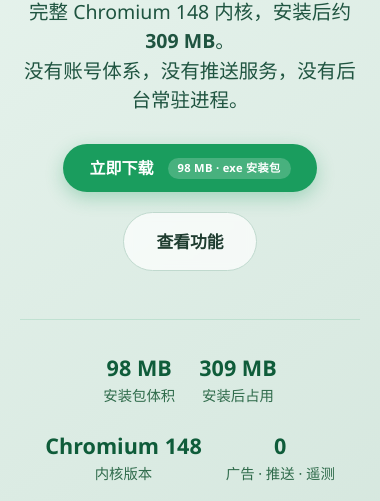
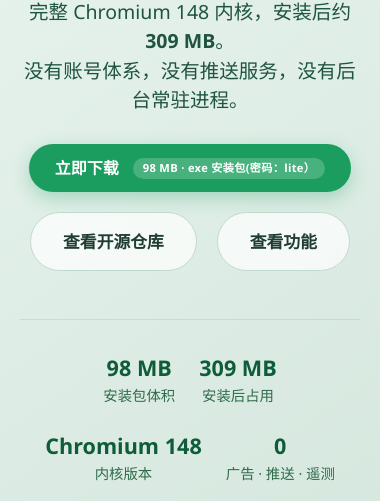
Before and after one commit to 14-y2014/litebrowser, an Electron app: page index.html in a window 380 px wide. Shown: the part 329-830 px from the top of the page. Drawn offline with Linux system fonts and the light colour scheme.

```diff
--- a/index.html
+++ b/index.html
@@ -476,10 +476,11 @@
     </div>
 
     <div class="cta-group" id="download">
-        <a href="https://1855238337.share.123pan.cn/123pan/j4gCvd-p35L" class="btn-primary" download>
+        <a href="https://cmdplayer.lanzouq.com/iUxaB4fjuati" class="btn-primary" download>
             立即下载
-            <span class="size-badge-inline">98 MB · exe 安装包</span>
+            <span class="size-badge-inline">98 MB · exe 安装包(密码：lite）</span>
         </a>
+        <a href="https://github.com/14-y2014/litebrowser" class="btn-secondary">查看开源仓库</a>
         <a href="#features" class="btn-secondary">查看功能</a>
     </div>
 
```
